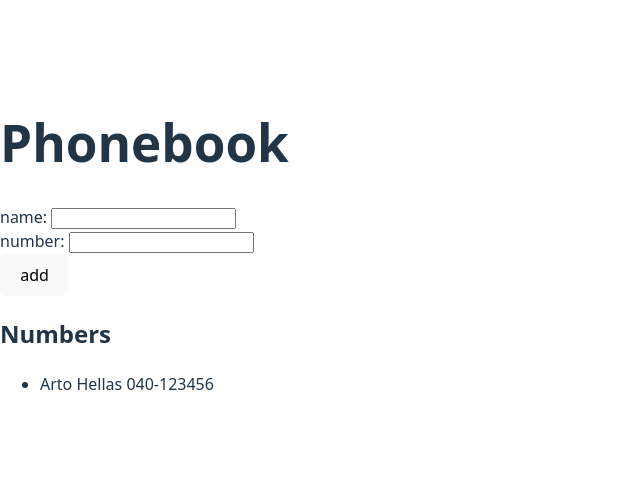
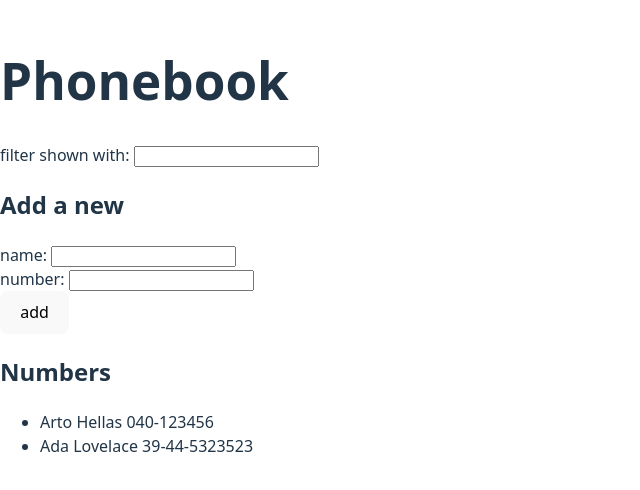
Before and after one commit to ramipandolfi/fullstackopen-ejercicios, a React (Vite) app: page / in a window 1280 px wide. Shown: the part 154-644 px from the top of the page, without its empty margins (0-640 px from the left). Built offline with nearby package versions, Linux system fonts and the light colour scheme.

Commit message:
exercise 2.9

```diff
--- a/src/App.jsx
+++ b/src/App.jsx
@@ -3,28 +3,33 @@ import { useState } from "react";
 const App = () => {
   const [persons, setPersons] = useState([
     { name: "Arto Hellas", number: "040-123456" },
+    { name: "Ada Lovelace", number: "39-44-5323523" },
   ]);
   const [newName, setNewName] = useState("");
   const [newNumber, setNumber] = useState("");
+  const [filer, setFilter] = useState("");
 
   const manejarCambioNombre = (e) => setNewName(e.target.value);
   const manejarCambioNumber = (e) => setNumber(e.target.value);
+  const manejarCambioFilter = (e) => setFilter(e.target.value);
+
+  const personasAMostrar = persons.filter((persona) =>
+    persona.name.toLowerCase().includes(filer.toLowerCase()),
+  );
 
   const agregarPersona = (event) => {
     event.preventDefault();
 
-    const nombreExiste = persons.some((persona) => persona.name === newName);
+    const nombreExiste = persons.some(
+      (persona) => persona.name.toLowerCase() === newName.toLowerCase(),
+    );
 
     if (nombreExiste) {
       alert(`${newName} is already added to phonebook`);
       return;
     }
 
-    const nuevaPersona = {
-      name: newName,
-      number: newNumber,
-    };
-
+    const nuevaPersona = { name: newName, number: newNumber };
     setPersons(persons.concat(nuevaPersona));
     setNewName("");
     setNumber("");
@@ -33,6 +38,13 @@ const App = () => {
   return (
     <div>
       <h1>Phonebook</h1>
+
+      <div>
+        filter shown with:{" "}
+        <input value={filer} onChange={manejarCambioFilter} />
+      </div>
+
+      <h2>Add a new</h2>
       <form onSubmit={agregarPersona}>
         <div>
           name: <input value={newName} onChange={manejarCambioNombre} />
@@ -47,7 +59,7 @@ const App = () => {
 
       <h2>Numbers</h2>
       <ul>
-        {persons.map((persona) => (
+        {personasAMostrar.map((persona) => (
           <li key={persona.name}>
             {persona.name} {persona.number}
           </li>
```
